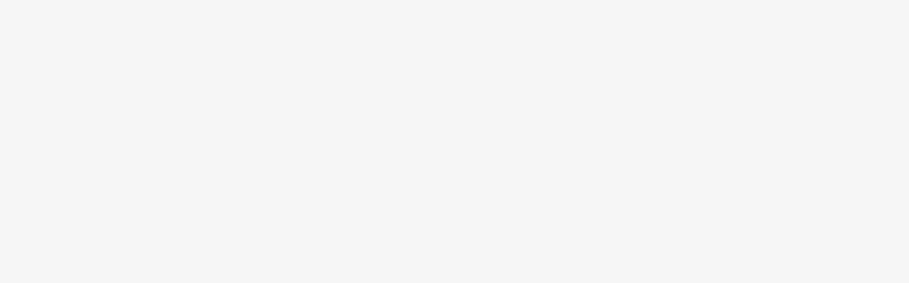
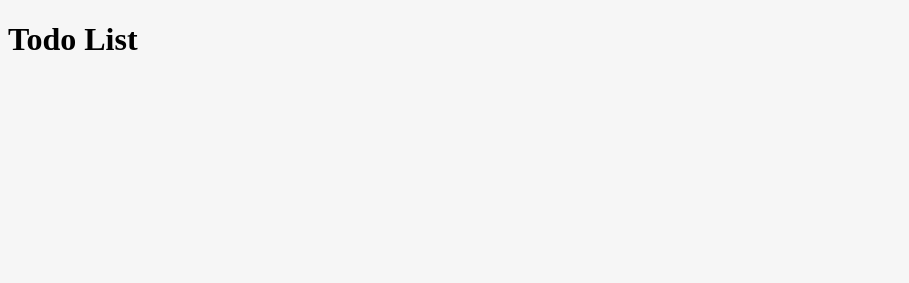
Before and after one commit to megha-n-bodke/todo-list, a website built with webpack: page src/index.html in a window 1280 px wide. Shown: the top 283 px of the page, without its empty margins (0-909 px from the left). Built offline with nearby package versions, Linux system fonts and the light colour scheme.

Commit message:
corrected linter error

```diff
--- a/src/index.html
+++ b/src/index.html
@@ -11,6 +11,7 @@
 
 <body>
     <!-- display list dynamically -->
+    <h1>Todo List</h1>
     <div class="listContainer">
         <div class="todo-list" id="todoDiv"></div>
     </div>
```
